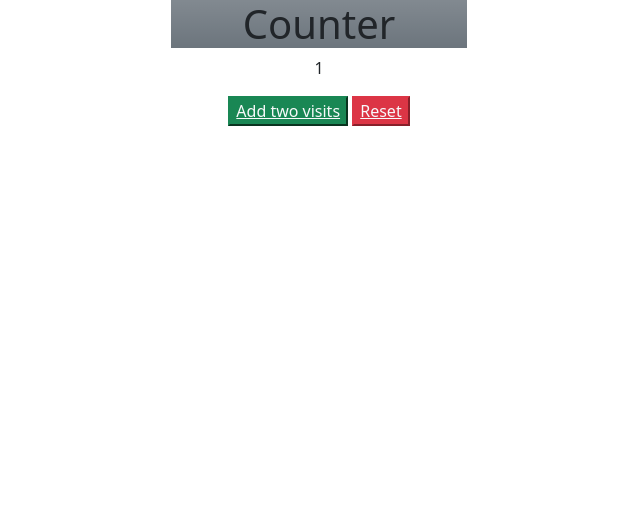
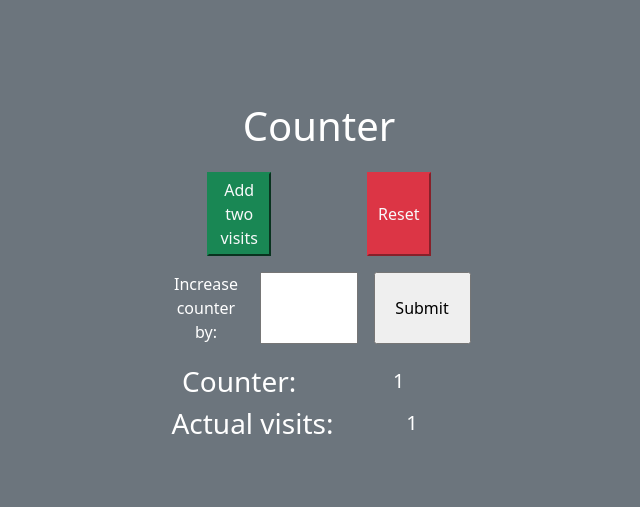
Before and after one commit to ruizqa/counter, a Flask app: page / in a window 1280 px wide. Shown: the top 507 px of the page, without its empty margins (321-961 px from the left). Run offline with Flask 2, Linux system fonts and the light colour scheme.

Commit message:
adding styling changes

```diff
--- a/server.py
+++ b/server.py
@@ -7,15 +7,21 @@ app.secret_key = 'secret'
 
 @app.route('/')
 def visits():
+
     if 'visits' in session:
         session['visits'] = session['visits'] + 1  # reading and updating session data
     else:
         session['visits'] = 1
+
+    if 'counter' not in session:
+        session['counter'] =0
+
     return render_template("index.html")
 
 @app.route('/destroy_session')
 def destroy():
     session.pop('visits', None)
+    session.pop('counter',None)
     return redirect ("/")
 
 @app.route('/add2')
@@ -23,5 +29,11 @@ def add2():
     session['visits'] = session['visits'] + 1
     return redirect ("/")
 
+@app.route('/checkout', methods=['POST'])
+def checkout():
+    session['counter'] += int(request.form['number']) -1
+    return redirect ("/")
+
+
 if __name__=="__main__":
     app.run(debug=True)
--- a/templates/index.html
+++ b/templates/index.html
@@ -8,16 +8,27 @@
         <meta name="viewport" content="width=device-width, initial-scale=1">
         <link href="https://cdn.jsdelivr.net/npm/bootstrap@5.1.1/dist/css/bootstrap.min.css" rel="stylesheet" integrity="sha384-F3w7mX95PdgyTmZZMECAngseQB83DfGTowi0iMjiWaeVhAn4FJkqJByhZMI3AhiU" crossorigin="anonymous">
     </head>
-    <body>
+    <body class="bg-secondary my-5 py-5">
         <section class="row d-flex justify-content-center">
-            <div class="container mx-5 px-5 text-center horizontal-center" style="width:30%" >
-                <h1 class="bg-secondary bg-gradient">Counter</h1>
-                {% set counter = 0 %}
-                <p>{{session['visits'] + counter}}</p>
-                <div>
-                    <button class="btn-success"><a class="link-light" href = "{{url_for('add2')}}">Add two visits </a></button>
-                    <button class="btn-danger"> <a class="link-light" href = "{{url_for('destroy')}}">Reset</a></button>
+            <div class="container mx-5 px-5 text-center horizontal-center bg-secondary" style="width:30%" >
+                <p class="fs-1 bg-secondary text-white">Counter</p>
+                <div class="row d-flex justify-content-center my-3 bg-secondary">
+                    <button class="col btn-success mx-5 p-1"><a class="link-light text-decoration-none" href = "{{url_for('add2')}}">Add two visits </a></button>
+                    <button class="col btn-danger mx-5 p-1 "> <a class="link-light text-decoration-none" href = "{{url_for('destroy')}}">Reset</a></button>
                 </div>
+                <form action='/checkout' method='post' class= "bg-secondary my-3 row d-flex justify-content-between">
+                    <label for="name" class="col text-white">Increase counter by:</label>
+                    <input type="number" name="number" class="col mx-2">
+                    <input type="submit" class="col mx-2">
+                </form>
+
+                <div class="row d-flex align-items-center my-3 bg-secondary text-white">
+                    <div class="col fs-3">Counter:</div>
+                    <div class="col fs-5">{{session['visits'] + session['counter']}}</div>
+                    <div class="col fs-3 text-nowrap">Actual visits:</div>
+                    <div class="col fs-5">{{session['visits']}}</div>
+                </div>
+
             </div>
         </section>
 
```
